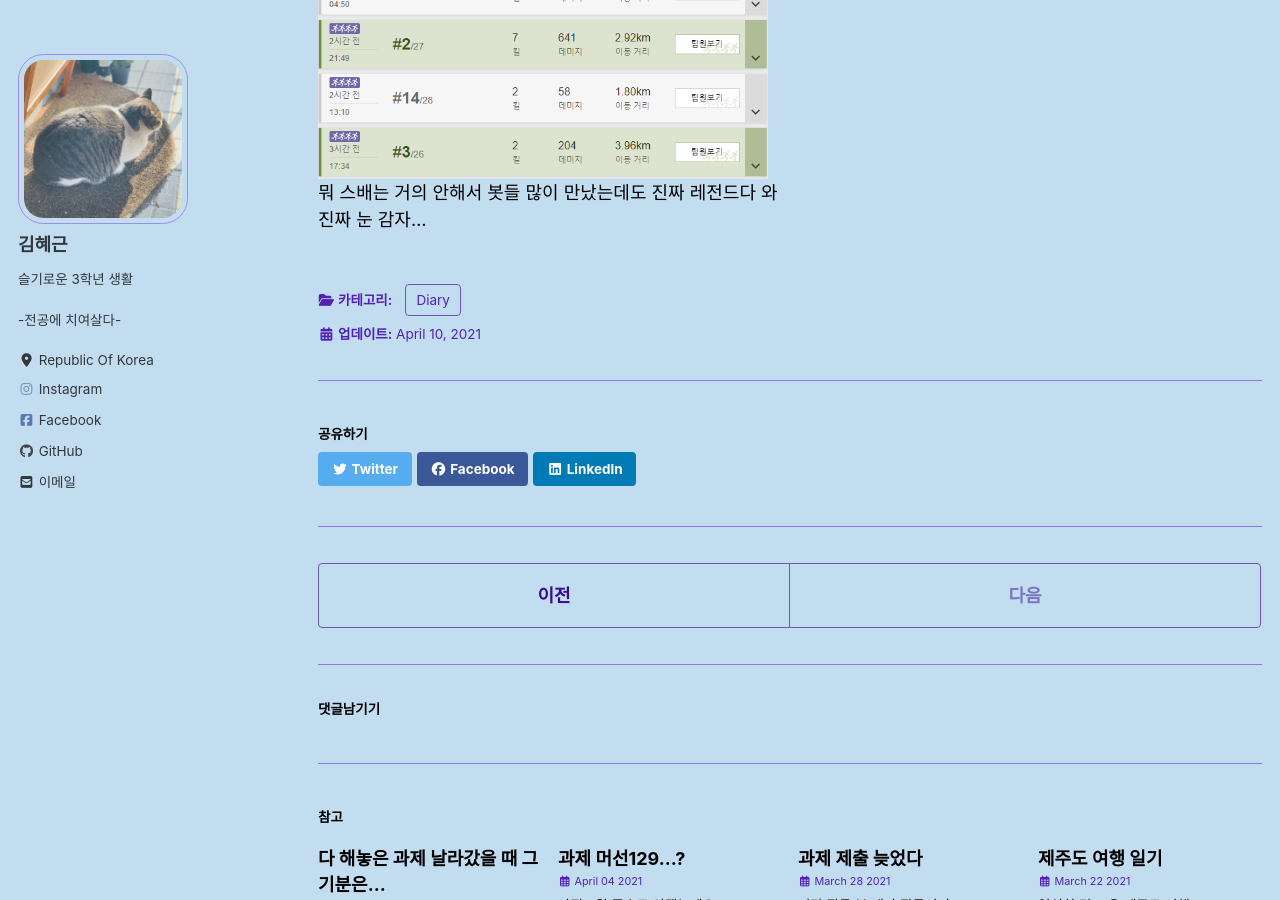
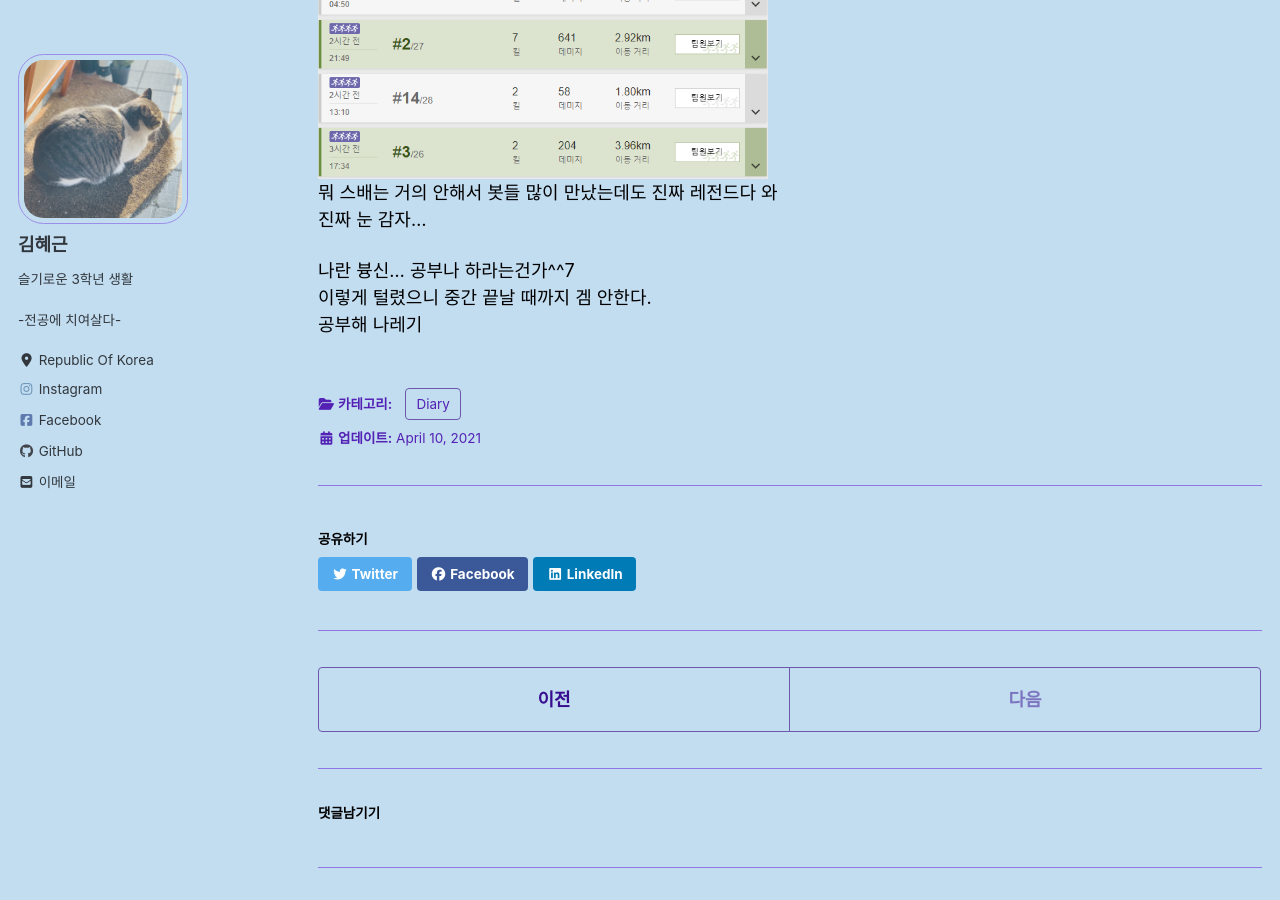
Before and after one commit to hyegeun/hyegeun.github.io, a Jekyll site: the page built from _posts/Diary/2021-04-10-post32.md, in a window 1280 px wide and 900 px high, scrolled down 1242 px. Built offline with Jekyll 4.4.1, drawn with Linux system fonts in a browser that asks for light colours; cached includes are drawn as plain includes; nearby versions of some CDN libraries; a script that is not in the unit is left out.

Commit message:
Update 2021-04-10-post32.md

```diff
--- a/_posts/Diary/2021-04-10-post32.md
+++ b/_posts/Diary/2021-04-10-post32.md
@@ -16,3 +16,7 @@ categories:
 <img src="/assets/images/photo/post32/post32_photo2.png" width="450px">
 뭐 스배는 거의 안해서 봇들 많이 만났는데도 진짜 레전드다 와<br>
 진짜 눈 감자...
+
+나란 븅신... 공부나 하라는건가^^7
+이렇게 털렸으니 중간 끝날 때까지 겜 안한다.
+공부해 나레기
```
